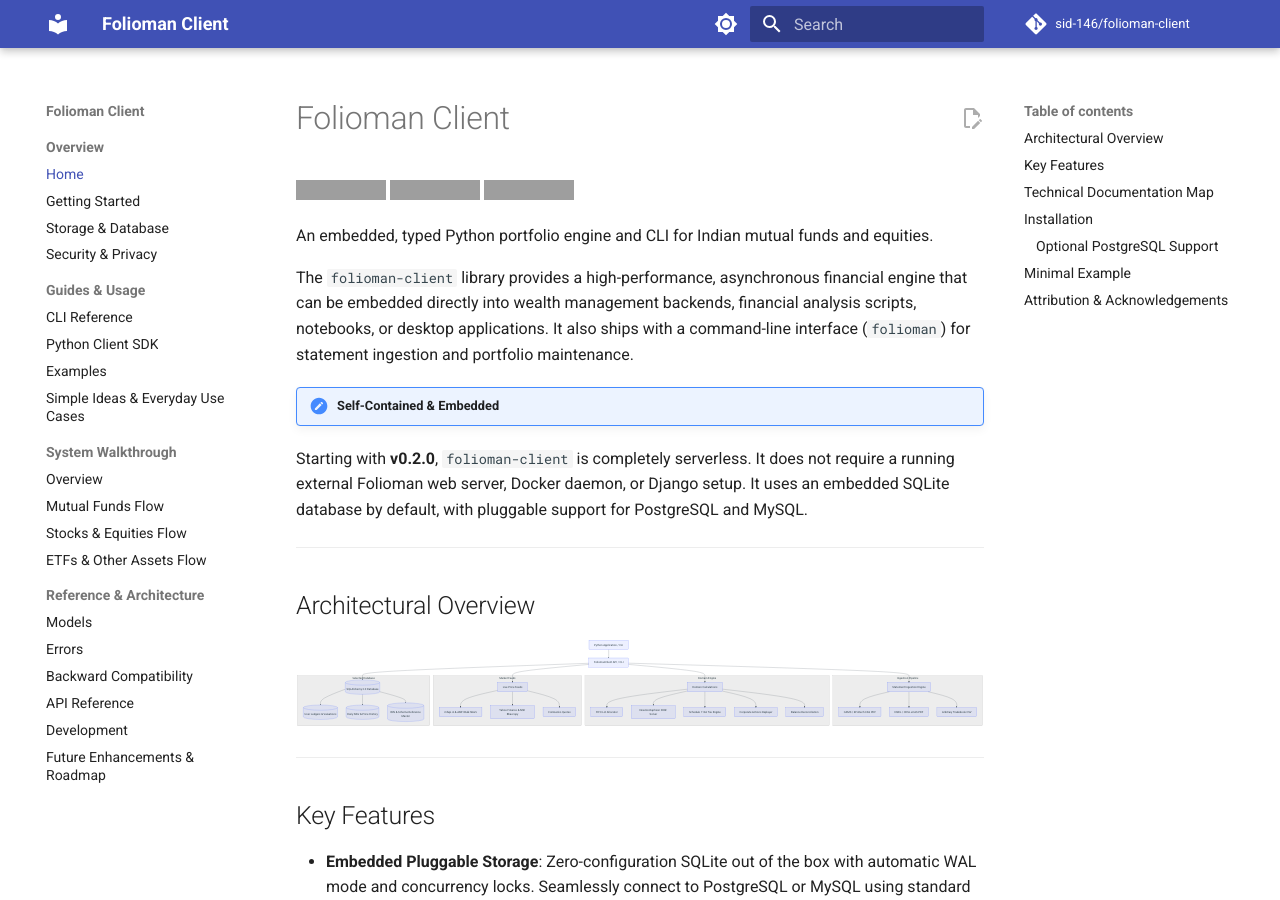
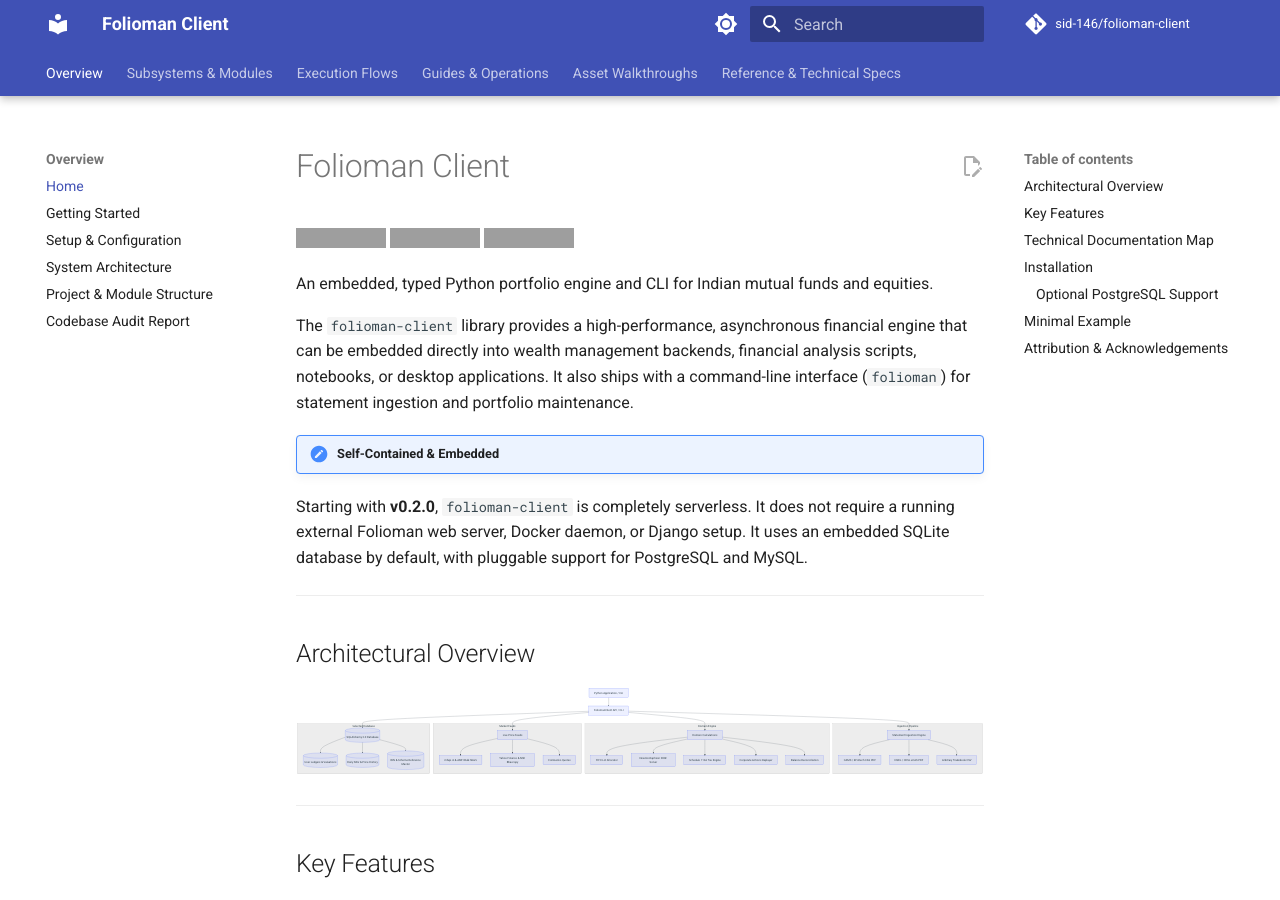
Before and after one commit to sid-146/folioman-client, an MkDocs documentation site: the page built from docs/index.md, in a window 1280 px wide and 900 px high. Built offline with MkDocs 1.6.1 and Material for MkDocs 9.7.7, drawn with Linux system fonts in a browser that asks for light colours; comment, search, counter and statistics services are not loaded; some of the changed lines change nothing that is shown; grey boxes are pictures that could not be loaded.

Commit message:
Updated mkdocs

```diff
--- a/mkdocs.yml
+++ b/mkdocs.yml
@@ -22,10 +22,14 @@ theme:
               icon: material/brightness-4
               name: Switch to light mode
     features:
+        - navigation.tabs
+        - navigation.tabs.sticky
         - navigation.sections
-        - navigation.expand
         - navigation.top
+        - navigation.path
+        - navigation.prune
         - search.highlight
+        - search.suggest
         - content.code.copy
         - content.action.edit
 
@@ -67,22 +71,41 @@ nav:
     - Overview:
         - Home: index.md
         - Getting Started: getting-started.md
-        - Storage & Database: configuration.md
-        - Security & Privacy: security.md
-    - Guides & Usage:
+        - Setup & Configuration: setup-and-configuration.md
+        - System Architecture: architecture.md
+        - Project & Module Structure: project-structure.md
+        - Codebase Audit Report: CODEBASE_AUDIT.md
+    - Subsystems & Modules:
+        - Application Services: modules/services.md
+        - Core Math & Parsers: modules/core-math-and-parsers.md
+        - Corporate Actions Engine: modules/core-corporate-actions.md
+        - Indian Tax Engine: modules/core-tax.md
+        - Market Price Feeds: modules/price-feeds.md
+        - Database & Diagnostics: modules/database-and-persistence.md
+        - Security & Cryptography: modules/security.md
+    - Execution Flows:
+        - Statement Ingestion: execution-flows/statement-ingestion.md
+        - Portfolio Valuation & XIRR: execution-flows/valuation-and-xirr.md
+        - Capital Gains Tax & Schedule 112A: execution-flows/capital-gains-tax.md
+        - Corporate Actions Replay: execution-flows/corporate-actions.md
+        - Portfolio Reconciliation: execution-flows/reconciliation.md
+        - NAV Synchronization: execution-flows/nav-synchronization.md
+    - Guides & Operations:
         - CLI Reference: cli.md
         - Python Client SDK: client.md
-        - Examples: examples.md
-        - Simple Ideas & Everyday Use Cases: SIMPLE_USE_CASES.md
-    - System Walkthrough:
-        - Overview: walk through/index.md
+        - Error Handling & Debugging: error-handling-and-debugging.md
+        - Testing & Verification: testing.md
+        - Integration Examples: examples.md
+        - Everyday Use Cases: SIMPLE_USE_CASES.md
+    - Asset Walkthroughs:
+        - Walkthrough Overview: walk through/index.md
         - Mutual Funds Flow: walk through/mutual-funds.md
         - Stocks & Equities Flow: walk through/stocks.md
         - ETFs & Other Assets Flow: walk through/etfs-and-others.md
-    - Reference & Architecture:
-        - Models: models.md
-        - Errors: errors.md
+    - Reference & Technical Specs:
+        - API Reference: api-reference.md
+        - Domain Models: models.md
+        - Error Hierarchy: errors.md
         - Backward Compatibility: compatibility.md
-        - API Reference: api-reference.md
-        - Development: development.md
+        - Development Guide: development.md
         - Future Enhancements & Roadmap: future_enhancement.md
```
